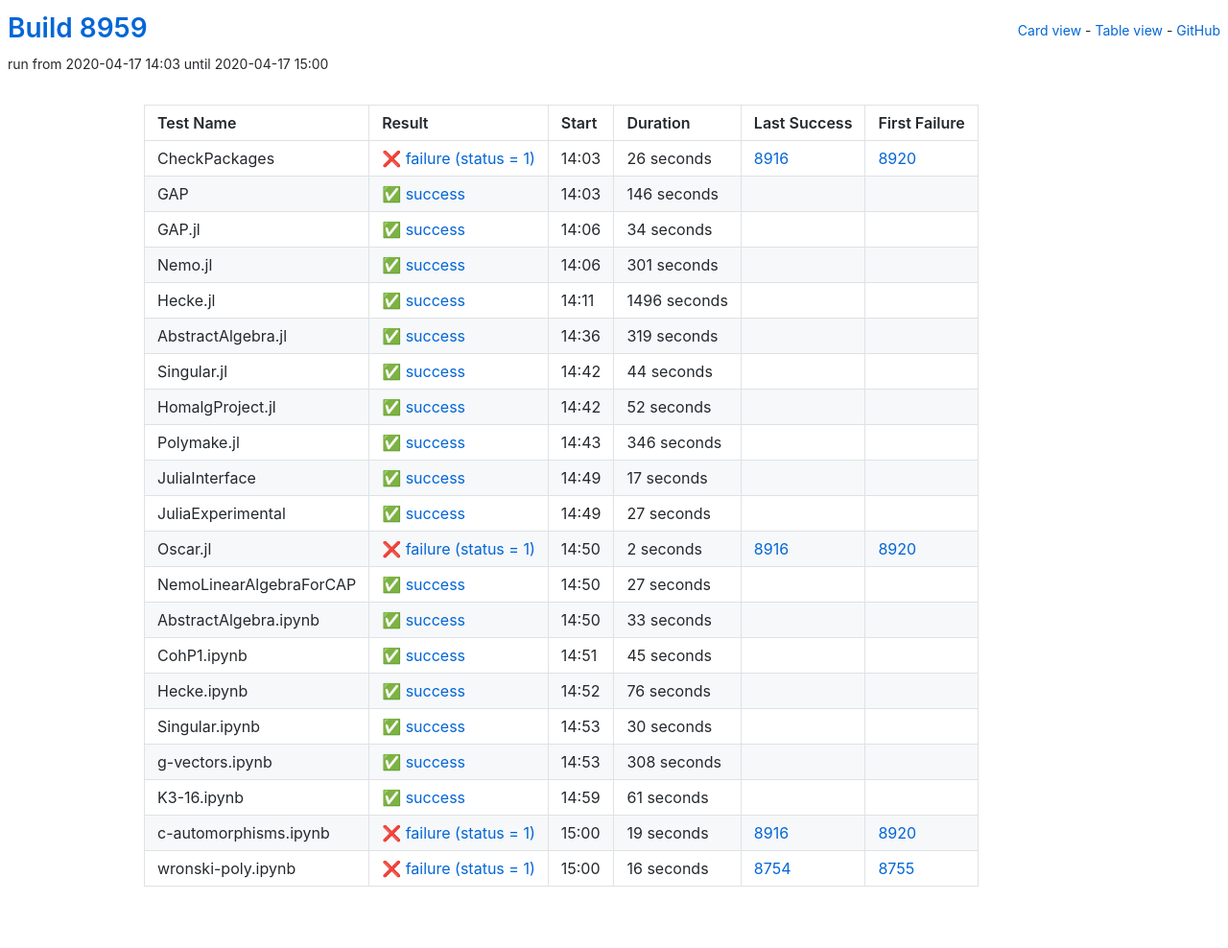
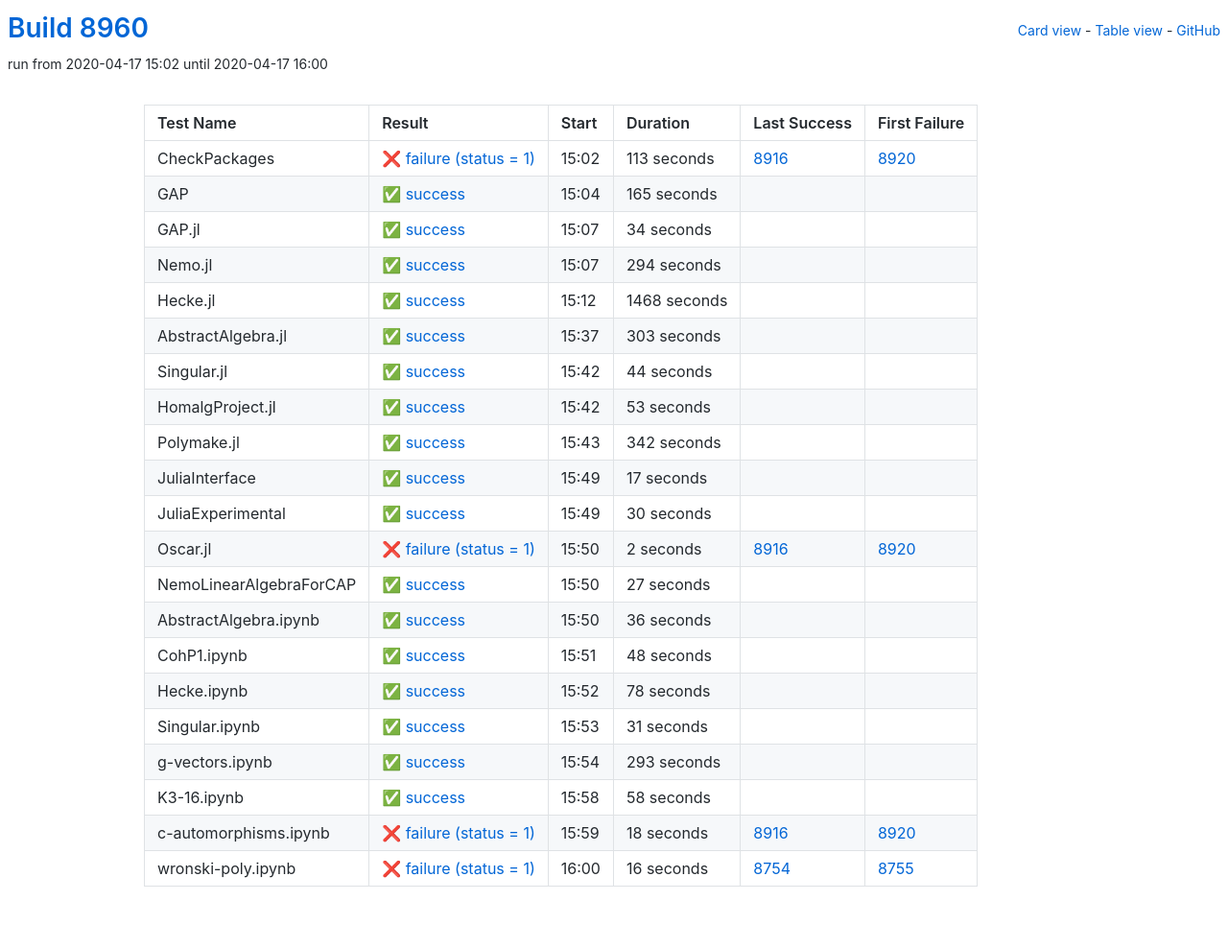
Before and after one commit to oscar-system/oscar-ci-status, a Jekyll site: the page built from table.html, in a window 1280 px wide. Shown: the whole page at 96% size. Built offline with Jekyll 4.4.1, drawn with Linux system fonts in a browser that asks for light colours.

Commit message:
Build 8960

```diff
--- a/_data/ci.yml
+++ b/_data/ci.yml
@@ -1,27 +1,27 @@
-build: 8959
-build_url: https://oscarci.mathematik.uni-kl.de/job/oscar/8959/
+build: 8960
+build_url: https://oscarci.mathematik.uni-kl.de/job/oscar/8960/
 job: oscar
 tests:
-- duration: 26
+- duration: 113
   exitcode: 1
   first_failure: 8920
   first_failure_url: https://oscarci.mathematik.uni-kl.de/job/oscar/8920/
   last_success: 8916
   last_success_url: https://oscarci.mathematik.uni-kl.de/job/oscar/8916/
-  log: https://oscarci.mathematik.uni-kl.de/job/oscar/8959/artifact/logs/build-8959/CheckPackages.log
+  log: https://oscarci.mathematik.uni-kl.de/job/oscar/8960/artifact/logs/build-8960/CheckPackages.log
   name: CheckPackages
-  start: 2020-04-17 14:03
+  start: 2020-04-17 15:02
   status: failure
   success: false
-- duration: 146
+- duration: 165
   exitcode: 0
   first_failure: false
   first_failure_url: null
   last_success: false
   last_success_url: null
-  log: https://oscarci.mathematik.uni-kl.de/job/oscar/8959/artifact/logs/build-8959/GAP.log
+  log: https://oscarci.mathematik.uni-kl.de/job/oscar/8960/artifact/logs/build-8960/GAP.log
   name: GAP
-  start: 2020-04-17 14:03
+  start: 2020-04-17 15:04
   status: success
   success: true
 - duration: 34
@@ -30,42 +30,42 @@
   first_failure_url: null
   last_success: false
   last_success_url: null
-  log: https://oscarci.mathematik.uni-kl.de/job/oscar/8959/artifact/logs/build-8959/GAP.jl.log
+  log: https://oscarci.mathematik.uni-kl.de/job/oscar/8960/artifact/logs/build-8960/GAP.jl.log
   name: GAP.jl
-  start: 2020-04-17 14:06
+  start: 2020-04-17 15:07
   status: success
   success: true
-- duration: 301
+- duration: 294
   exitcode: 0
   first_failure: false
   first_failure_url: null
   last_success: false
   last_success_url: null
-  log: https://oscarci.mathematik.uni-kl.de/job/oscar/8959/artifact/logs/build-8959/Nemo.jl.log
+  log: https://oscarci.mathematik.uni-kl.de/job/oscar/8960/artifact/logs/build-8960/Nemo.jl.log
   name: Nemo.jl
-  start: 2020-04-17 14:06
+  start: 2020-04-17 15:07
   status: success
   success: true
-- duration: 1496
+- duration: 1468
   exitcode: 0
   first_failure: false
   first_failure_url: null
   last_success: false
   last_success_url: null
-  log: https://oscarci.mathematik.uni-kl.de/job/oscar/8959/artifact/logs/build-8959/Hecke.jl.log
+  log: https://oscarci.mathematik.uni-kl.de/job/oscar/8960/artifact/logs/build-8960/Hecke.jl.log
   name: Hecke.jl
-  start: 2020-04-17 14:11
+  start: 2020-04-17 15:12
   status: success
   success: true
-- duration: 319
+- duration: 303
   exitcode: 0
   first_failure: false
   first_failure_url: null
   last_success: false
   last_success_url: null
-  log: https://oscarci.mathematik.uni-kl.de/job/oscar/8959/artifact/logs/build-8959/AbstractAlgebra.jl.log
+  log: https://oscarci.mathematik.uni-kl.de/job/oscar/8960/artifact/logs/build-8960/AbstractAlgebra.jl.log
   name: AbstractAlgebra.jl
-  start: 2020-04-17 14:36
+  start: 2020-04-17 15:37
   status: success
   success: true
 - duration: 44
@@ -74,31 +74,31 @@
   first_failure_url: null
   last_success: false
   last_success_url: null
-  log: https://oscarci.mathematik.uni-kl.de/job/oscar/8959/artifact/logs/build-8959/Singular.jl.log
+  log: https://oscarci.mathematik.uni-kl.de/job/oscar/8960/artifact/logs/build-8960/Singular.jl.log
   name: Singular.jl
-  start: 2020-04-17 14:42
+  start: 2020-04-17 15:42
   status: success
   success: true
-- duration: 52
+- duration: 53
   exitcode: 0
   first_failure: false
   first_failure_url: null
   last_success: false
   last_success_url: null
-  log: https://oscarci.mathematik.uni-kl.de/job/oscar/8959/artifact/logs/build-8959/HomalgProject.jl.log
+  log: https://oscarci.mathematik.uni-kl.de/job/oscar/8960/artifact/logs/build-8960/HomalgProject.jl.log
   name: HomalgProject.jl
-  start: 2020-04-17 14:42
+  start: 2020-04-17 15:42
   status: success
   success: true
-- duration: 346
+- duration: 342
   exitcode: 0
   first_failure: false
   first_failure_url: null
   last_success: false
   last_success_url: null
-  log: https://oscarci.mathematik.uni-kl.de/job/oscar/8959/artifact/logs/build-8959/Polymake.jl.log
+  log: https://oscarci.mathematik.uni-kl.de/job/oscar/8960/artifact/logs/build-8960/Polymake.jl.log
   name: Polymake.jl
-  start: 2020-04-17 14:43
+  start: 2020-04-17 15:43
   status: success
   success: true
 - duration: 17
@@ -107,20 +107,20 @@
   first_failure_url: null
   last_success: false
   last_success_url: null
-  log: https://oscarci.mathematik.uni-kl.de/job/oscar/8959/artifact/logs/build-8959/JuliaInterface.log
+  log: https://oscarci.mathematik.uni-kl.de/job/oscar/8960/artifact/logs/build-8960/JuliaInterface.log
   name: JuliaInterface
-  start: 2020-04-17 14:49
+  start: 2020-04-17 15:49
   status: success
   success: true
-- duration: 27
+- duration: 30
   exitcode: 0
   first_failure: false
   first_failure_url: null
   last_success: false
   last_success_url: null
-  log: https://oscarci.mathematik.uni-kl.de/job/oscar/8959/artifact/logs/build-8959/JuliaExperimental.log
+  log: https://oscarci.mathematik.uni-kl.de/job/oscar/8960/artifact/logs/build-8960/JuliaExperimental.log
   name: JuliaExperimental
-  start: 2020-04-17 14:49
+  start: 2020-04-17 15:49
   status: success
   success: true
 - duration: 2
@@ -129,9 +129,9 @@
   first_failure_url: https://oscarci.mathematik.uni-kl.de/job/oscar/8920/
   last_success: 8916
   last_success_url: https://oscarci.mathematik.uni-kl.de/job/oscar/8916/
-  log: https://oscarci.mathematik.uni-kl.de/job/oscar/8959/artifact/logs/build-8959/Oscar.jl.log
+  log: https://oscarci.mathematik.uni-kl.de/job/oscar/8960/artifact/logs/build-8960/Oscar.jl.log
   name: Oscar.jl
-  start: 2020-04-17 14:50
+  start: 2020-04-17 15:50
   status: failure
   success: false
 - duration: 27
@@ -140,86 +140,86 @@
   first_failure_url: null
   last_success: false
   last_success_url: null
-  log: https://oscarci.mathematik.uni-kl.de/job/oscar/8959/artifact/logs/build-8959/NemoLinearAlgebraForCAP.log
+  log: https://oscarci.mathematik.uni-kl.de/job/oscar/8960/artifact/logs/build-8960/NemoLinearAlgebraForCAP.log
   name: NemoLinearAlgebraForCAP
-  start: 2020-04-17 14:50
+  start: 2020-04-17 15:50
   status: success
   success: true
-- duration: 33
+- duration: 36
   exitcode: 0
   first_failure: false
   first_failure_url: null
   last_success: false
   last_success_url: null
-  log: https://oscarci.mathematik.uni-kl.de/job/oscar/8959/artifact/logs/build-8959/AbstractAlgebra.ipynb.log
+  log: https://oscarci.mathematik.uni-kl.de/job/oscar/8960/artifact/logs/build-8960/AbstractAlgebra.ipynb.log
   name: AbstractAlgebra.ipynb
-  start: 2020-04-17 14:50
+  start: 2020-04-17 15:50
   status: success
   success: true
-- duration: 45
+- duration: 48
   exitcode: 0
   first_failure: false
   first_failure_url: null
   last_success: false
   last_success_url: null
-  log: https://oscarci.mathematik.uni-kl.de/job/oscar/8959/artifact/logs/build-8959/CohP1.ipynb.log
+  log: https://oscarci.mathematik.uni-kl.de/job/oscar/8960/artifact/logs/build-8960/CohP1.ipynb.log
   name: CohP1.ipynb
-  start: 2020-04-17 14:51
+  start: 2020-04-17 15:51
   status: success
   success: true
-- duration: 76
+- duration: 78
   exitcode: 0
   first_failure: false
   first_failure_url: null
   last_success: false
   last_success_url: null
-  log: https://oscarci.mathematik.uni-kl.de/job/oscar/8959/artifact/logs/build-8959/Hecke.ipynb.log
+  log: https://oscarci.mathematik.uni-kl.de/job/oscar/8960/artifact/logs/build-8960/Hecke.ipynb.log
   name: Hecke.ipynb
-  start: 2020-04-17 14:52
+  start: 2020-04-17 15:52
   status: success
   success: true
-- duration: 30
+- duration: 31
   exitcode: 0
   first_failure: false
   first_failure_url: null
   last_success: false
   last_success_url: null
-  log: https://oscarci.mathematik.uni-kl.de/job/oscar/8959/artifact/logs/build-8959/Singular.ipynb.log
+  log: https://oscarci.mathematik.uni-kl.de/job/oscar/8960/artifact/logs/build-8960/Singular.ipynb.log
   name: Singular.ipynb
-  start: 2020-04-17 14:53
+  start: 2020-04-17 15:53
   status: success
   success: true
-- duration: 308
+- duration: 293
   exitcode: 0
   first_failure: false
   first_failure_url: null
   last_success: false
   last_success_url: null
-  log: https://oscarci.mathematik.uni-kl.de/job/oscar/8959/artifact/logs/build-8959/g-vectors.ipynb.log
+  log: https://oscarci.mathematik.uni-kl.de/job/oscar/8960/artifact/logs/build-8960/g-vectors.ipynb.log
   name: g-vectors.ipynb
-  start: 2020-04-17 14:53
+  start: 2020-04-17 15:54
   status: success
   success: true
-- duration: 61
+- duration: 58
   exitcode: 0
   first_failure: false
   first_failure_url: null
   last_success: false
   last_success_url: null
-  log: https://oscarci.mathematik.uni-kl.de/job/oscar/8959/artifact/logs/build-8959/K3-16.ipynb.log
+  log: https://oscarci.mathematik.uni-kl.de/job/oscar/8960/artifact/logs/build-8960/K3-16.ipynb.log
   name: K3-16.ipynb
-  start: 2020-04-17 14:59
+  start: 2020-04-17 15:58
   status: success
   success: true
-- duration: 19
+- duration: 18
   exitcode: 1
   first_failure: 8920
   first_failure_url: https://oscarci.mathematik.uni-kl.de/job/oscar/8920/
   last_success: 8916
   last_success_url: https://oscarci.mathematik.uni-kl.de/job/oscar/8916/
-  log: https://oscarci.mathematik.uni-kl.de/job/oscar/8959/artifact/logs/build-8959/c-automorphisms.ipynb.log
+  log: https://oscarci.mathematik.uni-kl.de/job/oscar/8960/artifact/logs/build-8960/c-automorphisms.ipynb.log
   name: c-automorphisms.ipynb
-  start: 2020-04-17 15:00
+  start: 2020-04-17 15:59
   status: failure
   success: false
 - duration: 16
@@ -228,8 +228,8 @@
   first_failure_url: https://oscarci.mathematik.uni-kl.de/job/oscar/8755/
   last_success: 8754
   last_success_url: https://oscarci.mathematik.uni-kl.de/job/oscar/8754/
-  log: https://oscarci.mathematik.uni-kl.de/job/oscar/8959/artifact/logs/build-8959/wronski-poly.ipynb.log
+  log: https://oscarci.mathematik.uni-kl.de/job/oscar/8960/artifact/logs/build-8960/wronski-poly.ipynb.log
   name: wronski-poly.ipynb
-  start: 2020-04-17 15:00
+  start: 2020-04-17 16:00
   status: failure
   success: false
```
Also changed, not shown: README.md.
